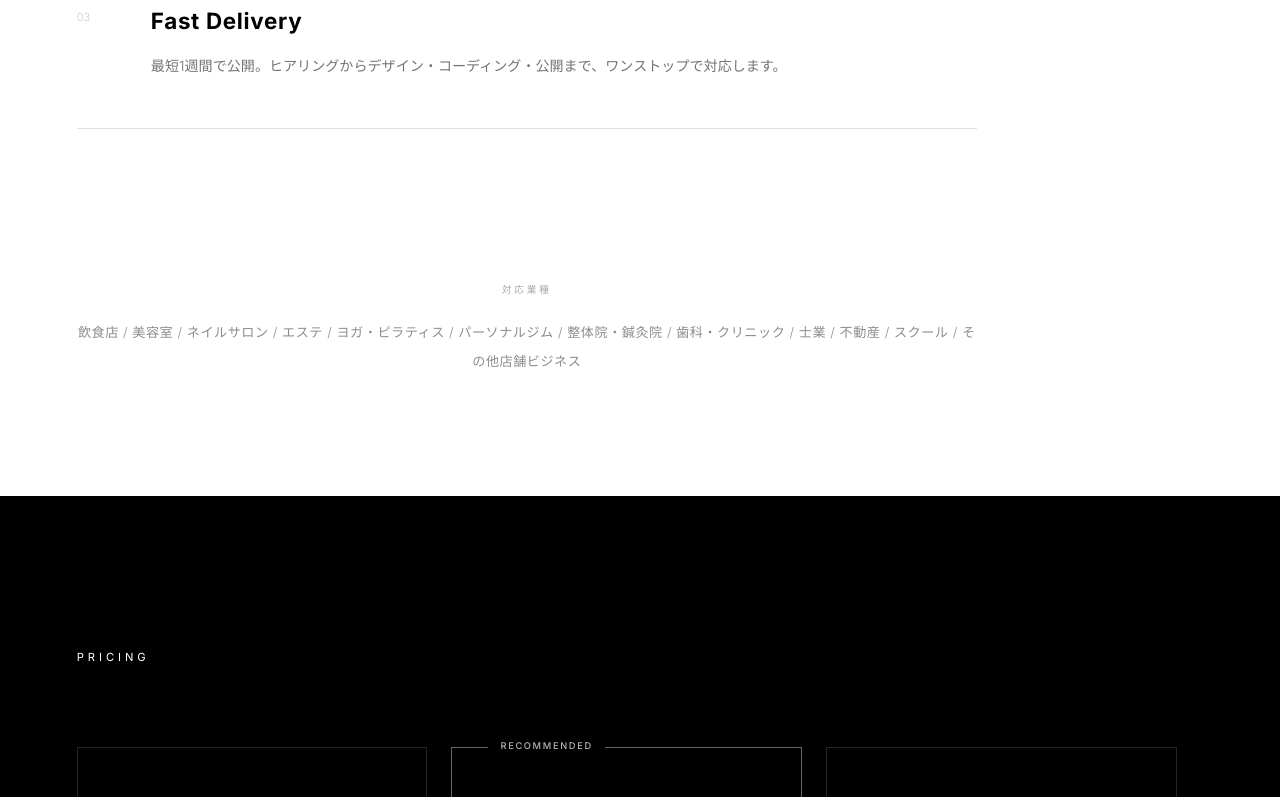
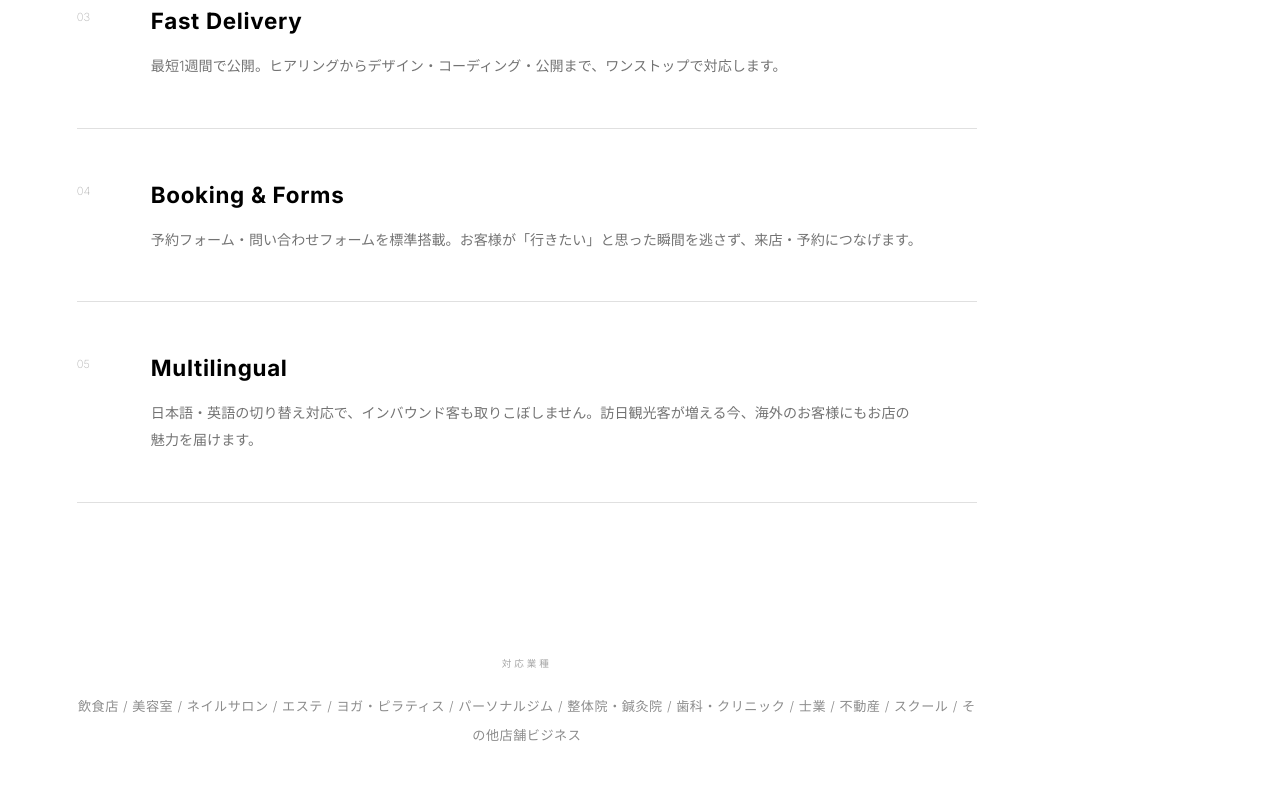
Before and after one commit to nttt-rgb/hnh-design-works-, a plain HTML site: page index.html in a window 1280 px wide. Shown: the part 2133-2930 px from the top of the page. Drawn offline with Linux system fonts and the light colour scheme.

Commit message:
Add Booking & Forms and Multilingual to Services section
Co-Authored-By: Claude Opus 4.6 (1M context) <noreply@anthropic.com>

```diff
--- a/index.html
+++ b/index.html
@@ -1037,6 +1037,22 @@ button, input, textarea, select {
       <div>
         <h3 class="svc-title">Fast Delivery</h3>
         <p class="svc-desc" data-ja="最短1週間で公開。ヒアリングからデザイン・コーディング・公開まで、ワンストップで対応します。" data-en="Live in as fast as one week. From consultation to design, coding, and launch — all handled in one place.">最短1週間で公開。ヒアリングからデザイン・コーディング・公開まで、ワンストップで対応します。</p>
+      </div>
+      <span class="svc-arrow">→</span>
+    </div>
+    <div class="svc-item r" data-delay="4">
+      <span class="svc-num">04</span>
+      <div>
+        <h3 class="svc-title">Booking & Forms</h3>
+        <p class="svc-desc" data-ja="予約フォーム・問い合わせフォームを標準搭載。お客様が「行きたい」と思った瞬間を逃さず、来店・予約につなげます。" data-en="Booking and contact forms built in as standard. Capture the moment a customer decides to visit — and convert it into a reservation.">予約フォーム・問い合わせフォームを標準搭載。お客様が「行きたい」と思った瞬間を逃さず、来店・予約につなげます。</p>
+      </div>
+      <span class="svc-arrow">→</span>
+    </div>
+    <div class="svc-item r" data-delay="4">
+      <span class="svc-num">05</span>
+      <div>
+        <h3 class="svc-title">Multilingual</h3>
+        <p class="svc-desc" data-ja="日本語・英語の切り替え対応で、インバウンド客も取りこぼしません。訪日観光客が増える今、海外のお客様にもお店の魅力を届けます。" data-en="Japanese/English language switching ensures you never miss inbound visitors. With tourism booming, share your business with international customers.">日本語・英語の切り替え対応で、インバウンド客も取りこぼしません。訪日観光客が増える今、海外のお客様にもお店の魅力を届けます。</p>
       </div>
       <span class="svc-arrow">→</span>
     </div>
```
